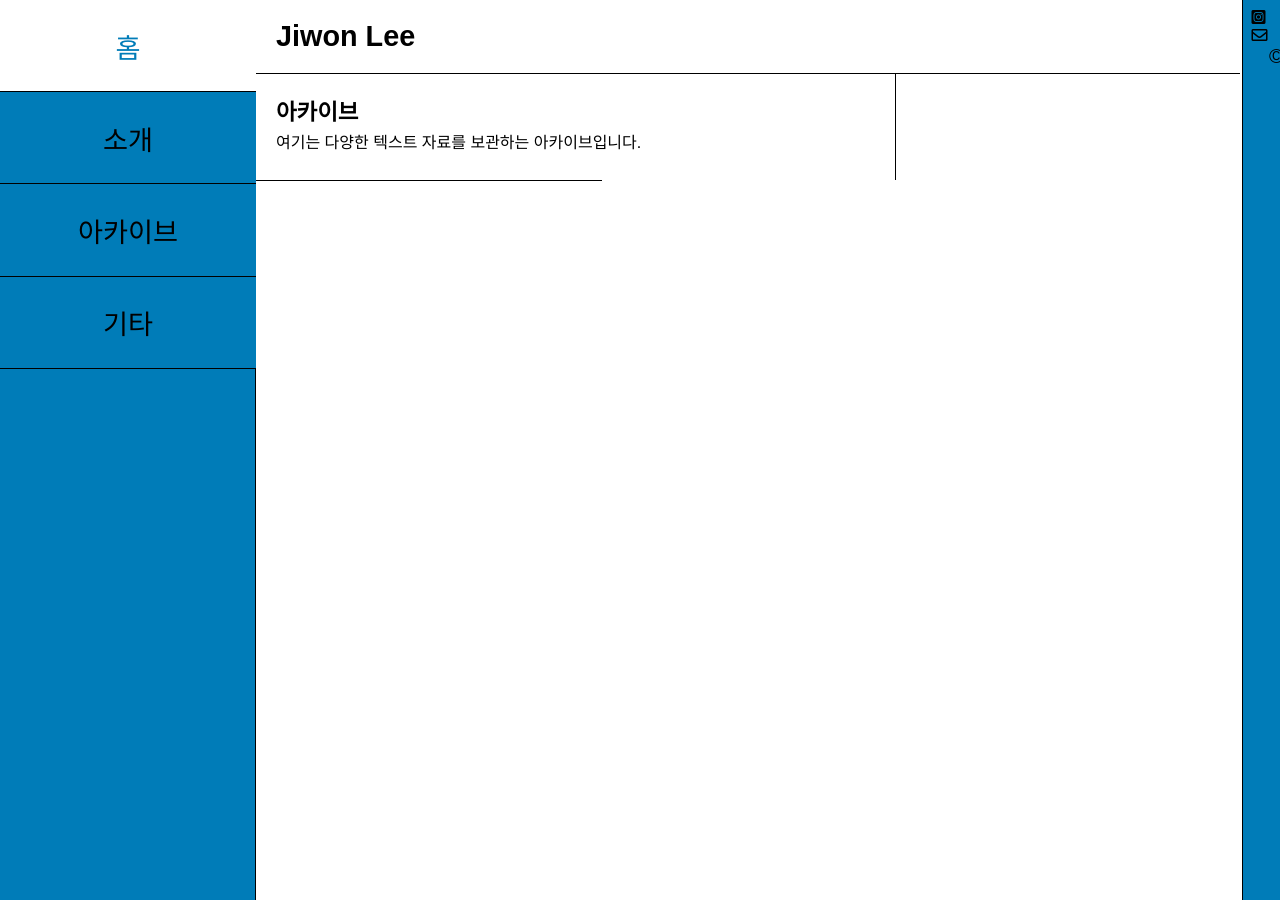
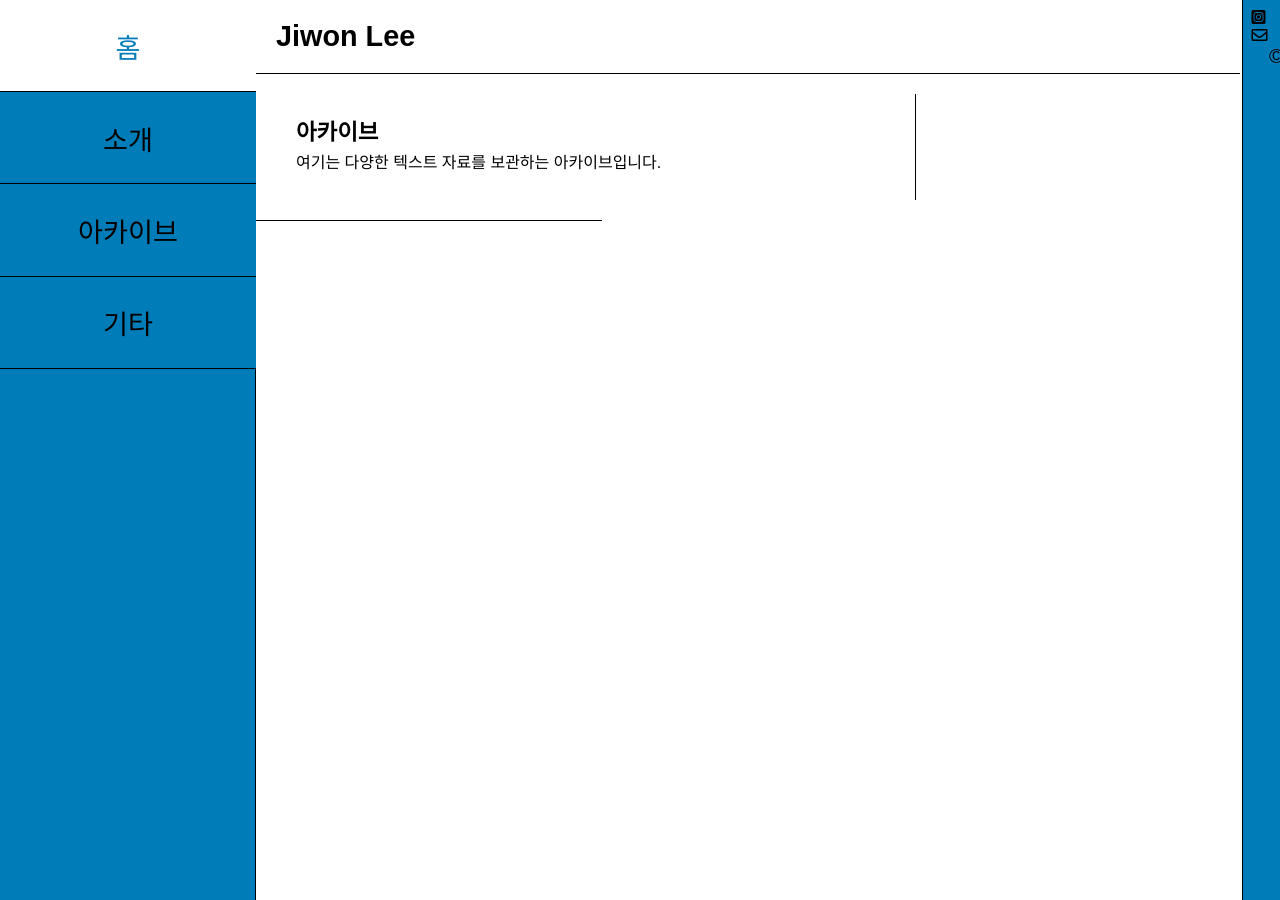
Before and after one commit to LfayeJ/archives, a Jekyll site: the page built from index.html, in a window 1280 px wide. Built offline with Jekyll 4.4.1, drawn with Linux system fonts in a browser that asks for light colours; some web fonts are replaced.

Commit message:
Update styles.css

```diff
--- a/assets/css/styles.css
+++ b/assets/css/styles.css
@@ -130,7 +130,7 @@ h1, h2 {
   background-color: #fff;
 }
 
-.content, .post-content, .post-header, .secondary-content {
+.content, .post-content, .post-header, .secondary-content, .primary-content {
   padding: 20px;
 }
 
```
